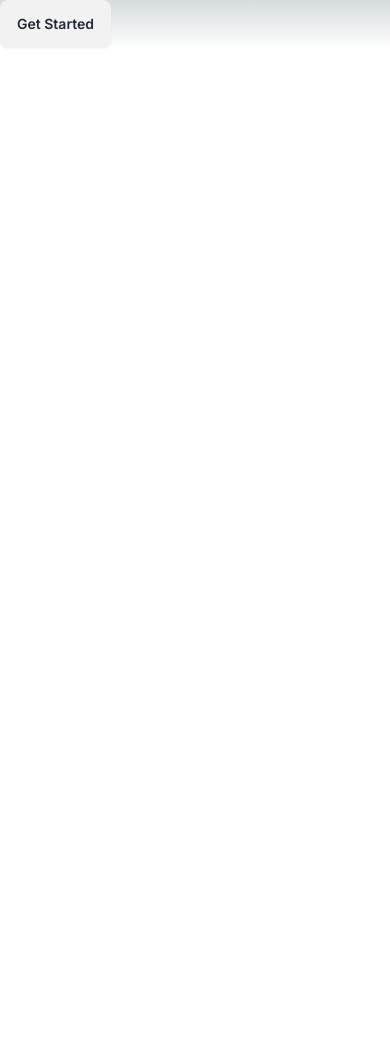
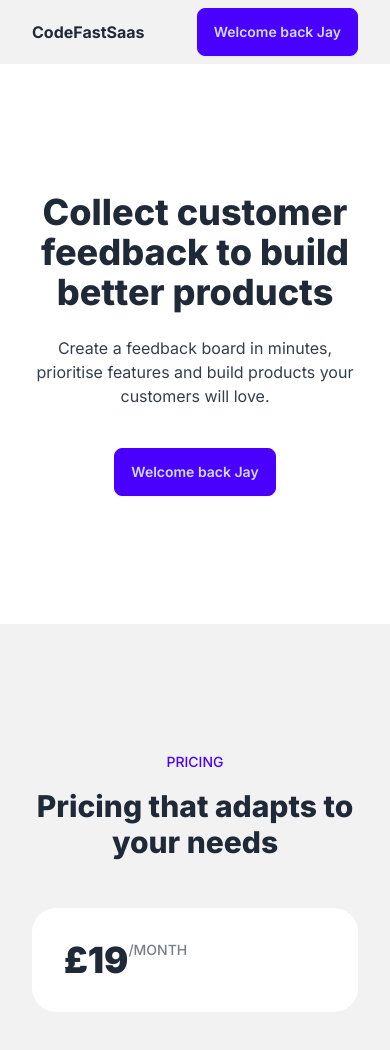
Before and after one commit to JaySConfig/codeFast, a Next.js app: page / in a window 390 px wide. Shown: the top 1050 px of the page. Before the commit the page ends 844 px from the top, so only its background shows below. Built offline with nearby package versions, Linux system fonts and the light colour scheme.

Commit message:
added pricing

```diff
--- /dev/null
+++ b/app/dashboard/page.js
@@ -0,0 +1,11 @@
+
+export default function dashBoard() {
+  return (
+   <main>
+      <h1>dashBoard</h1>
+      <div>
+        Create a feedback board in minutes, prioritise features and build products your customers will love.
+      </div>
+    </main>
+  );
+}
--- a/app/globals.css
+++ b/app/globals.css
@@ -2,32 +2,9 @@
 @tailwind components;
 @tailwind utilities;
 
-:root {
-  --foreground-rgb: 0, 0, 0;
-  --background-start-rgb: 214, 219, 220;
-  --background-end-rgb: 255, 255, 255;
+.title {
+  font-size: 48px;
+  font-weight: 800;
+  text-align: center;
+
 }
-
-@media (prefers-color-scheme: dark) {
-  :root {
-    --foreground-rgb: 255, 255, 255;
-    --background-start-rgb: 0, 0, 0;
-    --background-end-rgb: 0, 0, 0;
-  }
-}
-
-body {
-  color: rgb(var(--foreground-rgb));
-  background: linear-gradient(
-      to bottom,
-      transparent,
-      rgb(var(--background-end-rgb))
-    )
-    rgb(var(--background-start-rgb));
-}
-
-@layer utilities {
-  .text-balance {
-    text-wrap: balance;
-  }
-}
--- a/app/layout.js
+++ b/app/layout.js
@@ -10,7 +10,7 @@ export const metadata = {
 
 export default function RootLayout({ children }) {
   return (
-    <html lang="en">
+    <html lang="en" data-theme="light">
       <body className={inter.className}>{children}</body>
     </html>
   );
--- a/app/page.js
+++ b/app/page.js
@@ -1,9 +1,52 @@
-import Image from "next/image";
+import ButtonLogin from "@/components/ButtonLogin";
 
 export default function Home() {
+
+  const isLoggedIn = true;
+  const name = "Jay"
+
+
   return (
    <main>
-      <button className="btn">Get Started</button>
+
+    {/* header */}
+    <section className="bg-base-200 ">
+      <div className="max-w-3xl mx-auto flex justify-between items-center px-8 py-2 ">
+      <div className="font-bold">CodeFastSaas</div>
+        <div className="space-x-4 max-md:hidden">
+        <a className="link link-hover">Pricing</a>
+        <a className="link link-hover">FAQ</a>
+        </div>
+        <div>
+          <ButtonLogin isLoggedIn={isLoggedIn} name ={name}/>
+        </div>
+        </div>
+    </section>
+
+    {/* hero */}
+      <section className="text-center py-32 px-8 max-w-3xl mx-auto">
+        <h1 className="text-4xl font-extrabold mb-6">Collect customer feedback to build better products</h1>
+        <div className="opacity-90 mb-10">
+          Create a feedback board in minutes, prioritise features and build products your customers will love.
+        </div>
+        <ButtonLogin isLoggedIn={isLoggedIn} name = {name} />
+      </section>
+
+      {/* pricing */}
+      <section className="bg-base-200">
+      <div className="py-32 px-8 max-w-3xl mx-auto">
+        <p className="text-sm uppercase font-medium text-center text-primary mb-4">Pricing</p>
+        <h2 className="text-3xl lg:text-4xl font-extrabold mb-12 text-center ">
+          Pricing that adapts to your needs
+        </h2>
+        <div className="p-8 bg-base-100 max-w-96 rounded-3xl mx-auto">
+          <div className="flex">
+          <div className="text-4xl font-black">£19</div>
+          <div className="uppercase text-sm font-medium opacity-60">/month</div>
+        </div>
+      </div>
+      </div>
+      </section>
     </main>
   );
 }
--- a/tailwind.config.js
+++ b/tailwind.config.js
@@ -1,4 +1,3 @@
-/** @type {import('tailwindcss').Config} */
 module.exports = {
   content: [
     "./pages/**/*.{js,ts,jsx,tsx,mdx}",
@@ -17,4 +16,7 @@ module.exports = {
   plugins: [
     require('daisyui'),
   ],
+  daisyui: {
+    themes: ["light", "dark", "cupcake", "bumblebee", "wireframe"],
+  },
 };
```
